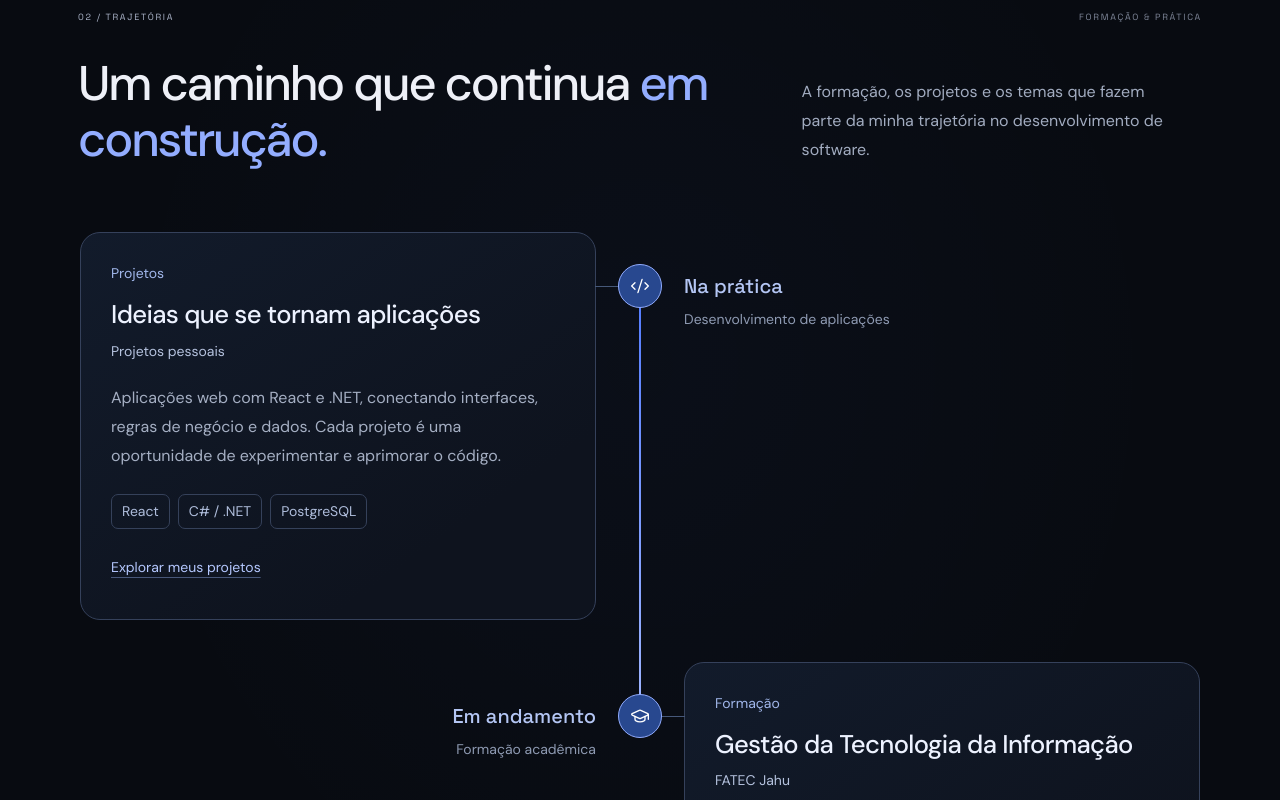
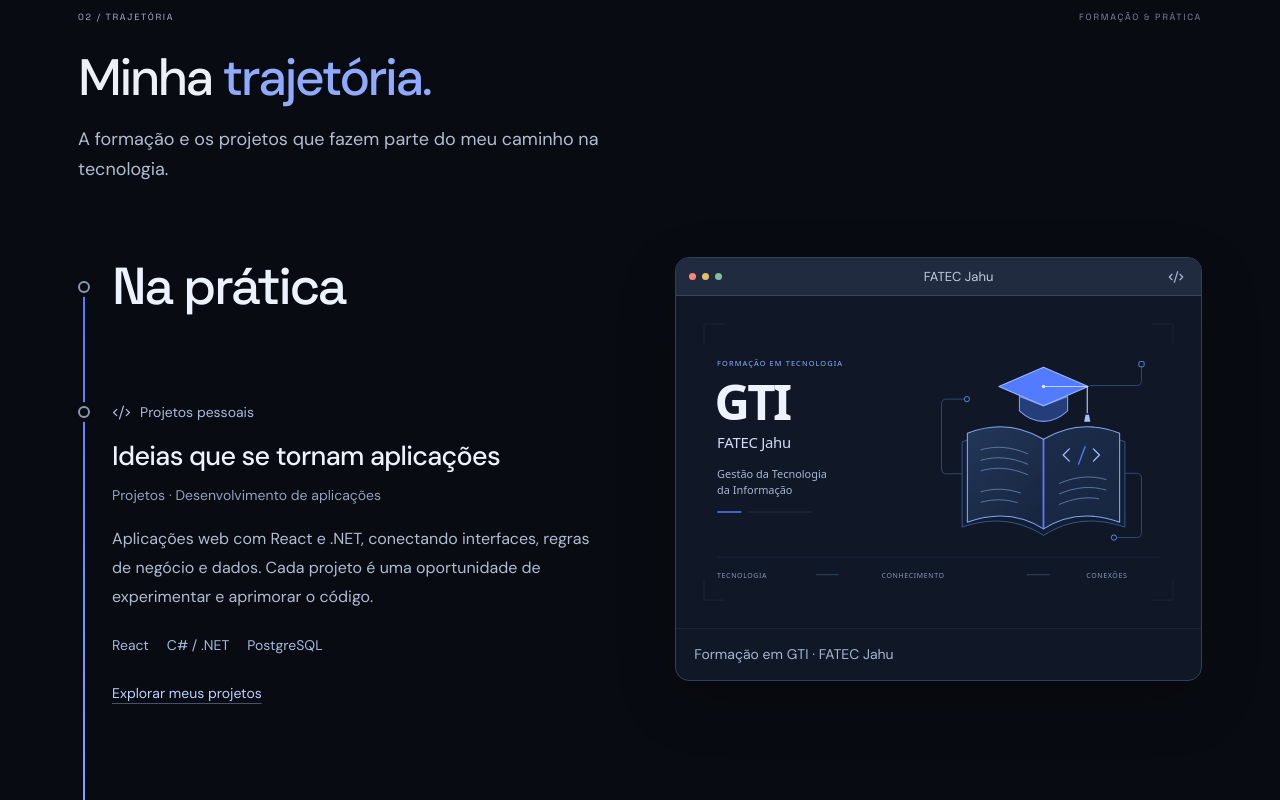
Before and after one commit to Matheus2306/Portfolio, a React (Vite) app: page / in a window 1280 px wide. Shown: the part 1480-2280 px from the top of the page. Built offline with nearby package versions, Linux system fonts and the light colour scheme.

Commit message:
feat: adapt trajectory to a sticky visual timeline

```diff
--- a/src/components/sections/Timeline.jsx
+++ b/src/components/sections/Timeline.jsx
@@ -1,5 +1,5 @@
-import { useRef } from "react";
-import { motion, useReducedMotion, useScroll, useTransform } from "motion/react";
+import { useEffect, useRef, useState } from "react";
+import { motion, useMotionValue, useReducedMotion } from "motion/react";
 import { Code2, GraduationCap, Layers3 } from "lucide-react";
 import { timelineMilestones } from "../../data/timeline";
 import Reveal from "../ui/Reveal";
@@ -11,63 +11,137 @@ const milestoneIcons = {
   architecture: Layers3,
 };
 
-function TimelineMilestone({ milestone, index, last, reduced }) {
-  const segmentRef = useRef(null);
-  const { scrollYProgress } = useScroll({
-    target: segmentRef,
-    offset: ["start 0.7", "end 0.7"],
-  });
-  const markerBackground = useTransform(
-    scrollYProgress,
-    [0, 0.08],
-    ["#101621", "#28488f"],
+function useTimelineReading(routeRef, reduced, count) {
+  const progress = useMotionValue(reduced ? 1 : 0);
+  const [activeIndex, setActiveIndex] = useState(0);
+  const [rail, setRail] = useState({ top: 0, height: 0 });
+
+  useEffect(() => {
+    const route = routeRef.current;
+    if (!route) return;
+
+    const points = Array.from(route.querySelectorAll(".timeline-point"));
+    const anchors = Array.from(route.querySelectorAll("[data-timeline-anchor] .timeline-point"));
+    if (!points.length) return;
+
+    let frame = 0;
+    let cancelled = false;
+    let currentIndex = -1;
+
+    const update = () => {
+      frame = 0;
+      if (cancelled) return;
+
+      const routeBox = route.getBoundingClientRect();
+      const first = points[0].getBoundingClientRect();
+      const last = points[points.length - 1].getBoundingClientRect();
+      const start = first.top + first.height / 2;
+      const end = last.top + last.height / 2;
+      const top = start - routeBox.top;
+      const height = Math.max(0, end - start);
+      const readingLine = window.innerHeight * 0.55;
+
+      setRail((previous) =>
+        Math.abs(previous.top - top) < 0.5 &&
+        Math.abs(previous.height - height) < 0.5
+          ? previous
+          : { top, height },
       );
-  const markerBorder = useTransform(
-    scrollYProgress,
-    [0, 0.08],
-    ["#46516b", "#91acff"],
-  );
-  const markerColor = useTransform(
-    scrollYProgress,
-    [0, 0.08],
-    ["#9aa9c8", "#ffffff"],
-  );
+      progress.set(reduced ? 1 : Math.max(0, Math.min(1, (readingLine - start) / (height || 1))));
+
+      // The image and the event highlight share the same reading line.
+      let nextIndex = 0;
+      for (let index = 0; index < anchors.length; index += 1) {
+        const point = anchors[index].getBoundingClientRect();
+        if (point.top + point.height / 2 > readingLine) break;
+        nextIndex = index;
+      }
+      if (nextIndex !== currentIndex) {
+        currentIndex = nextIndex;
+        setActiveIndex(nextIndex);
+      }
+    };
+
+    const schedule = () => {
+      if (!cancelled && !frame) frame = requestAnimationFrame(update);
+    };
+
+    const observer = new ResizeObserver(schedule);
+    observer.observe(route);
+    route.querySelectorAll(".timeline-period, .timeline-event").forEach((element) => observer.observe(element));
+    window.addEventListener("scroll", schedule, { passive: true });
+    window.addEventListener("resize", schedule);
+    document.fonts?.ready.then(schedule);
+    schedule();
+
+    return () => {
+      cancelled = true;
+      cancelAnimationFrame(frame);
+      observer.disconnect();
+      window.removeEventListener("scroll", schedule);
+      window.removeEventListener("resize", schedule);
+    };
+  }, [routeRef, reduced, count, progress]);
+
+  return { activeIndex, progress, rail };
+}
+
+function TimelineVisual({ milestone, active = true, preview = false }) {
+  const [imageFailed, setImageFailed] = useState(false);
   const Icon = milestoneIcons[milestone.icon] || Code2;
-  const headingId = `trajetoria-${milestone.id}-title`;
+  const media = milestone.media;
 
   return (
-    <li
-      className={`timeline-milestone${index % 2 ? " is-right" : ""}${last ? " is-last" : ""}`}
+    <figure
+      className={"timeline-window" + (preview ? " timeline-preview-slide" : "") + (active ? " is-visible" : "")}
+      aria-hidden={preview && !active ? true : undefined}
     >
-      <div className="timeline-segment" ref={segmentRef} aria-hidden="true">
-        <motion.span
-          className="timeline-segment-fill"
-          style={{ scaleY: reduced ? 1 : scrollYProgress }}
+      <div className="timeline-window-bar" aria-hidden="true">
+        <span className="timeline-window-controls"><i /><i /><i /></span>
+        <span>{milestone.subtitle}</span>
+        <span className="timeline-window-glyph"><Code2 size={16} /></span>
+      </div>
+      <div className="timeline-window-media">
+        {media?.src && !imageFailed ? (
+          <img
+            src={media.src}
+            alt={media.alt}
+            width="1200"
+            height="760"
+            loading={preview ? "eager" : "lazy"}
+            decoding="async"
+            onError={() => setImageFailed(true)}
           />
+        ) : (
+          <div className="timeline-visual-fallback">
+            <Icon size={52} strokeWidth={1.2} aria-hidden="true" />
+            <span>{milestone.subtitle}</span>
           </div>
-      <motion.span
-        className="timeline-marker"
-        aria-hidden="true"
-        style={
-          reduced
-            ? undefined
-            : {
-                backgroundColor: markerBackground,
-                borderColor: markerBorder,
-                color: markerColor,
+        )}
+      </div>
+      <figcaption>{media?.caption || milestone.title}</figcaption>
+    </figure>
+  );
 }
-        }
-      >
-        <Icon size={20} strokeWidth={1.6} />
-      </motion.span>
+
+function TimelineMilestone({ milestone, active }) {
+  const Icon = milestoneIcons[milestone.icon] || Code2;
+  const headingId = "trajetoria-" + milestone.id + "-title";
+
+  return (
+    <li className={"timeline-milestone" + (active ? " is-current" : "")}>
       <div className="timeline-period">
+        <span className="timeline-point" aria-hidden="true" />
         <span>{milestone.period}</span>
-        <span>{milestone.context}</span>
       </div>
-      <article className="timeline-card" aria-labelledby={headingId}>
-        <span className="timeline-category">{milestone.category}</span>
+      <article className="timeline-event" data-timeline-anchor aria-labelledby={headingId}>
+        <span className="timeline-point" aria-hidden="true" />
+        <div className="timeline-meta">
+          <Icon size={19} strokeWidth={1.6} aria-hidden="true" />
+          <span>{milestone.subtitle}</span>
+        </div>
         <h3 id={headingId}>{milestone.title}</h3>
-        <p className="timeline-subtitle">{milestone.subtitle}</p>
+        <p className="timeline-context">{milestone.category} · {milestone.context}</p>
         <p className="timeline-description">{milestone.description}</p>
         <ul className="timeline-tags" aria-label="Temas deste marco" role="list">
           {milestone.tags.map((tag) => <li key={tag}>{tag}</li>)}
@@ -77,13 +151,22 @@ function TimelineMilestone({ milestone, index, last, reduced }) {
             {milestone.link.label}
           </a>
         )}
+        <div className="timeline-inline">
+          <TimelineVisual milestone={milestone} />
+        </div>
       </article>
     </li>
   );
 }
 
 export default function Timeline() {
+  const routeRef = useRef(null);
   const reduced = useReducedMotion();
+  const { activeIndex, progress, rail } = useTimelineReading(
+    routeRef,
+    reduced,
+    timelineMilestones.length,
+  );
 
   return (
     <section
@@ -96,25 +179,37 @@ export default function Timeline() {
         <span>FORMAÇÃO & PRÁTICA</span>
       </div>
       <Reveal className="timeline-heading">
-        <h2 id="timeline-heading">
-          Um caminho que continua <span>em construção.</span>
-        </h2>
-        <p>
-          A formação, os projetos e os temas que fazem parte da minha trajetória
-          no desenvolvimento de software.
-        </p>
+        <h2 id="timeline-heading">Minha <span>trajetória.</span></h2>
+        <p>A formação e os projetos que fazem parte do meu caminho na tecnologia.</p>
       </Reveal>
+      <div className="timeline-layout">
+        <div className="timeline-route" ref={routeRef}>
+          <div className="timeline-rail" aria-hidden="true" style={rail}>
+            <motion.span className="timeline-rail-fill" style={{ scaleY: progress }} />
+          </div>
           <ul className="timeline-list" aria-label="Marcos da minha trajetória" role="list">
             {timelineMilestones.map((milestone, index) => (
               <TimelineMilestone
                 key={milestone.id}
                 milestone={milestone}
-            index={index}
-            last={index === timelineMilestones.length - 1}
-            reduced={reduced}
+                active={index === activeIndex}
               />
             ))}
           </ul>
+        </div>
+        <div className="timeline-preview" aria-label="Visual do marco em leitura">
+          <div className="timeline-preview-slides">
+            {timelineMilestones.map((milestone, index) => (
+              <TimelineVisual
+                key={milestone.id}
+                milestone={milestone}
+                active={index === activeIndex}
+                preview
+              />
+            ))}
+          </div>
+        </div>
+      </div>
     </section>
   );
 }
--- a/src/data/timeline.js
+++ b/src/data/timeline.js
@@ -2,9 +2,8 @@ import { projects } from "../data.js";
 
 const orbis = projects.find((project) => project.name === "Orbis Commerce");
 
-// These labels describe current milestones, not an inferred chronology.
-// Replace `period` with real dates when they are supplied, for example
-// "2024 — atual". Keep the list in the reading order you want to present.
+// Keep the supplied milestone order and labels. Replace period only with real dates.
+// media supplies the image, accessible alternative and caption for the scroll preview.
 export const timelineMilestones = [
   {
     id: "projetos",
@@ -18,6 +17,11 @@ export const timelineMilestones = [
       "Aplicações web com React e .NET, conectando interfaces, regras de negócio e dados. Cada projeto é uma oportunidade de experimentar e aprimorar o código.",
     tags: ["React", "C# / .NET", "PostgreSQL"],
     link: { href: "#projetos", label: "Explorar meus projetos" },
+    media: {
+      src: orbis?.image || null,
+      alt: "Visual do projeto Orbis Commerce.",
+      caption: "Orbis Commerce · projeto pessoal",
+    },
   },
   {
     id: "formacao",
@@ -30,5 +34,10 @@ export const timelineMilestones = [
     description:
       "Minha formação conecta tecnologia, gestão e modelagem de processos à compreensão dos problemas que o software precisa resolver.",
     tags: ["Tecnologia", "Gestão", "Processos"],
+    media: {
+      src: "/images/timeline-education.svg",
+      alt: "Ilustração de livro e capelo representando a formação em GTI na FATEC Jahu.",
+      caption: "Formação em GTI · FATEC Jahu",
+    },
   },
 ];
--- a/src/styles/timeline.css
+++ b/src/styles/timeline.css
@@ -1,157 +1,116 @@
 .timeline-section {
+  --timeline-gutter: 34px;
+  --timeline-preview-top: clamp(130px, 30svh, 280px);
   padding-top: 92px;
-  padding-bottom: 108px;
+  padding-bottom: 96px;
   border-bottom: 1px solid var(--line);
-  background: radial-gradient(ellipse at 50% 38%, #527bff08, transparent 58%), #080b11;
+  background: #080b11;
 }
 
-.timeline-heading {
-  display: grid;
-  grid-template-columns: minmax(0, 1.35fr) minmax(0, 0.8fr);
-  align-items: end;
-  gap: 48px;
-  margin-top: 32px;
-}
+.timeline-heading { margin-top: 24px; }
 
 .timeline-heading h2 {
-  max-width: 650px;
-  font-size: clamp(2rem, 3.8vw, 3.5rem);
-  line-height: 1.15;
+  font-size: clamp(2.25rem, 4vw, 3.5rem);
+  line-height: 1.16;
   letter-spacing: -0.045em;
 }
 
-.timeline-heading h2 span { color: #93adff; }
+.timeline-heading h2 span { color: #8faaff; }
 
 .timeline-heading > p {
-  max-width: 370px;
-  padding-bottom: 4px;
-  color: #a2acc0;
-  font-size: 1rem;
-  line-height: 1.8;
+  max-width: 580px;
+  margin-top: 16px;
+  color: #b2bdd1;
+  font-size: 1.125rem;
+  line-height: 1.7;
 }
 
-.timeline-list {
-  max-width: 1120px;
-  margin: 64px auto 0;
-  padding: 0;
-  list-style: none;
+.timeline-layout { margin-top: 60px; }
+.timeline-route { position: relative; min-width: 0; }
+.timeline-list { margin: 0; padding: 0; list-style: none; }
+
+.timeline-rail {
+  position: absolute;
+  left: 5px;
+  width: 2px;
+  background: #53617a;
+}
+
+.timeline-rail-fill {
+  position: absolute;
+  inset: 0;
+  transform-origin: center top;
+  background: linear-gradient(to bottom, #527bff, #9ab3ff);
 }
 
 .timeline-milestone {
   position: relative;
-  display: grid;
-  grid-template-columns: minmax(0, 1fr) 88px minmax(0, 1fr);
-  align-items: start;
-  padding-bottom: 42px;
+  padding: 0 0 70px var(--timeline-gutter);
+  min-width: 0;
 }
 
-.timeline-milestone.is-last { padding-bottom: 0; }
+.timeline-milestone:last-child { padding-bottom: 0; }
 
-.timeline-segment {
-  position: absolute;
-  top: 54px;
-  bottom: -54px;
-  left: calc(50% - 1px);
-  width: 2px;
-  background: #344463;
+.timeline-period {
+  position: relative;
+  margin-bottom: 34px;
+  color: #edf2ff;
+  font: 500 clamp(2rem, 5vw, 3.25rem)/1.15 "Space Grotesk", sans-serif;
+  letter-spacing: -0.045em;
+  overflow-wrap: anywhere;
 }
 
-.timeline-segment-fill {
+.timeline-point {
   position: absolute;
-  inset: 0;
-  transform-origin: center top;
-  background: linear-gradient(to bottom, #527bff, #a0b6ff);
+  z-index: 1;
+  left: calc(-1 * var(--timeline-gutter));
+  width: 12px;
+  height: 12px;
+  border: 2px solid #8b98b2;
+  border-radius: 50%;
+  background: #080b11;
+  box-shadow: 0 0 0 4px #080b11;
+  transition: border-color 240ms ease, background-color 240ms ease;
 }
 
-/* The last segment remains measurable for its marker but draws no extra tail. */
-.timeline-milestone.is-last .timeline-segment { visibility: hidden; }
+.timeline-period .timeline-point { top: calc(0.575em - 6px); }
+.timeline-event > .timeline-point { top: calc(0.7rem - 6px); }
+.timeline-milestone.is-current .timeline-point { border-color: #9ab3ff; }
 
-.timeline-marker {
-  position: absolute;
-  z-index: 1;
-  top: 32px;
-  left: calc(50% - 22px);
-  display: grid;
-  place-items: center;
-  width: 44px;
-  height: 44px;
-  border: 1px solid #46516b;
-  border-radius: 50%;
-  background: #101621;
-  color: #9aa9c8;
-}
+.timeline-event { position: relative; min-width: 0; }
 
-.timeline-period {
-  grid-column: 3;
-  grid-row: 1;
+.timeline-meta {
   display: flex;
-  flex-direction: column;
-  gap: 8px;
-  padding-top: 40px;
-  text-align: left;
-}
-
-.timeline-period > span:first-child {
-  color: #b4c6f4;
-  font: 500 1.25rem/1.4 "Space Grotesk", sans-serif;
-}
-
-.timeline-period > span:last-child {
-  color: #8f9bb3;
+  align-items: center;
+  gap: 9px;
+  color: #a8b9dd;
   font-size: 0.875rem;
   line-height: 1.6;
 }
 
-.timeline-card {
-  position: relative;
-  grid-column: 1;
-  grid-row: 1;
-  min-width: 0;
-  padding: 28px 30px 30px;
-  border: 1px solid #35415b;
-  border-radius: 20px;
-  background: linear-gradient(145deg, #121b2b, #0e131e 75%);
-  transition: border-color 220ms ease;
-}
+.timeline-meta svg { flex-shrink: 0; }
+.timeline-milestone.is-current .timeline-meta { color: #c3d2ff; }
 
-.timeline-card::before {
-  content: "";
-  position: absolute;
-  top: 53px;
-  left: 100%;
-  width: 44px;
-  height: 1px;
-  background: #465879;
-}
-
-.timeline-card:hover,
-.timeline-card:focus-within { border-color: #7895df; }
-
-.timeline-category {
-  color: #a1b7eb;
-  font-size: 0.875rem;
-  line-height: 1.6;
-}
-
-.timeline-card h3 {
-  margin-top: 13px;
-  color: #edf2ff;
-  font-size: clamp(1.375rem, 2vw, 1.75rem);
+.timeline-event h3 {
+  margin-top: 16px;
+  color: #eef2fb;
+  font-size: clamp(1.375rem, 2.1vw, 1.875rem);
   line-height: 1.3;
   letter-spacing: -0.025em;
   overflow-wrap: anywhere;
 }
 
-.timeline-subtitle {
-  margin-top: 8px;
-  color: #b5c2de;
+.timeline-context {
+  margin-top: 10px;
+  color: #93a2bf;
   font-size: 0.875rem;
-  line-height: 1.6;
+  line-height: 1.65;
 }
 
 .timeline-description {
-  margin-top: 22px;
-  color: #a5afc3;
+  max-width: 520px;
+  margin-top: 18px;
+  color: #b1bdd3;
   font-size: 1rem;
   line-height: 1.8;
 }
@@ -159,20 +118,16 @@
 .timeline-tags {
   display: flex;
   flex-wrap: wrap;
-  gap: 8px;
-  margin: 24px 0 0;
+  gap: 8px 18px;
+  margin: 22px 0 0;
   padding: 0;
   list-style: none;
 }
 
 .timeline-tags li {
-  max-width: 100%;
-  padding: 5px 10px;
-  border: 1px solid #35415a;
-  border-radius: 7px;
-  color: #afbddb;
+  color: #a6b8de;
   font-size: 0.875rem;
-  line-height: 1.6;
+  line-height: 1.7;
   overflow-wrap: anywhere;
 }
 
@@ -181,8 +136,8 @@
   align-items: center;
   min-height: 44px;
   max-width: 100%;
-  margin-top: 16px;
-  color: #b5c8ff;
+  margin-top: 14px;
+  color: #bfd0ff;
   font-size: 0.875rem;
   line-height: 1.6;
   text-decoration: underline;
@@ -192,38 +147,138 @@
 }
 
 .timeline-link:hover { color: #fff; text-decoration-color: currentColor; }
+.timeline-inline { max-width: 680px; margin-top: 28px; }
+.timeline-preview { display: none; }
 
-.timeline-milestone.is-right .timeline-card { grid-column: 3; }
-.timeline-milestone.is-right .timeline-card::before { left: auto; right: 100%; }
-.timeline-milestone.is-right .timeline-period { grid-column: 1; text-align: right; }
+.timeline-window {
+  margin: 0;
+  min-width: 0;
+  overflow: hidden;
+  border: 1px solid #33405a;
+  border-radius: 14px;
+  background: #101827;
+  box-shadow: 0 20px 60px #0003;
+}
+
+.timeline-window-bar {
+  display: grid;
+  grid-template-columns: 60px minmax(0, 1fr) 20px;
+  align-items: center;
+  gap: 10px;
+  min-height: 38px;
+  padding: 8px 13px;
+  border-bottom: 1px solid #37445e;
+  background: #202b40;
+}
+
+.timeline-window-bar > span:nth-child(2) {
+  overflow: hidden;
+  color: #c1cbe0;
+  font-size: 0.8125rem;
+  line-height: 1.5;
+  text-align: center;
+  text-overflow: ellipsis;
+  white-space: nowrap;
+}
+
+.timeline-window-controls { display: flex; align-items: center; gap: 6px; }
+.timeline-window-controls i { display: block; width: 7px; height: 7px; border-radius: 50%; }
+.timeline-window-controls i:nth-child(1) { background: #ff827b; }
+.timeline-window-controls i:nth-child(2) { background: #e5bd66; }
+.timeline-window-controls i:nth-child(3) { background: #83bf9a; }
+.timeline-window-glyph { display: flex; color: #a1b0cc; }
+
+.timeline-window-media {
+  display: grid;
+  place-items: center;
+  width: 100%;
+  aspect-ratio: 1200 / 760;
+  overflow: hidden;
+  background: #101827;
+}
+
+.timeline-window-media img {
+  width: 100%;
+  height: 100%;
+  min-height: 0;
+  object-fit: contain;
+}
+
+.timeline-visual-fallback {
+  display: flex;
+  flex-direction: column;
+  align-items: center;
+  justify-content: center;
+  gap: 22px;
+  padding: 30px;
+  color: #a8beff;
+  text-align: center;
+  font-size: 1.25rem;
+}
+
+.timeline-window figcaption {
+  padding: 14px 18px;
+  border-top: 1px solid #ffffff0d;
+  color: #a6b5d0;
+  font-size: 0.875rem;
+  line-height: 1.6;
+}
+
+@media (min-width: 1000px) and (min-height: 760px) and (prefers-reduced-motion: no-preference) {
+  .timeline-layout {
+    display: grid;
+    grid-template-columns: minmax(0, 1fr) minmax(0, 1fr);
+    align-items: start;
+    gap: clamp(40px, 5.5vw, 92px);
+    margin-top: 72px;
+  }
+  .timeline-milestone { min-height: 620px; padding-bottom: 120px; }
+  .timeline-milestone:last-child { min-height: 560px; padding-bottom: 72px; }
+  .timeline-period { margin-bottom: 84px; }
+  .timeline-inline { display: none; }
+  .timeline-preview {
+    display: block;
+    position: sticky;
+    top: var(--timeline-preview-top);
+    min-width: 0;
+    align-self: start;
+  }
+  .timeline-preview-slides { display: grid; }
+  .timeline-preview-slide {
+    grid-area: 1 / 1;
+    opacity: 0;
+    visibility: hidden;
+    pointer-events: none;
+    transition: opacity 360ms ease, visibility 0s 360ms;
+  }
+  .timeline-preview-slide.is-visible {
+    opacity: 1;
+    visibility: visible;
+    transition: opacity 360ms ease, visibility 0s;
+  }
+  .timeline-preview .timeline-window-media {
+    max-height: calc(100svh - var(--timeline-preview-top) - 120px);
+  }
+}
 
 @media (max-width: 899px) {
-  .timeline-section { padding-top: 70px; padding-bottom: 76px; }
-  .timeline-heading { grid-template-columns: 1fr; gap: 22px; }
-  .timeline-heading > p { max-width: 560px; }
-  .timeline-list { margin-top: 44px; max-width: 640px; }
-  .timeline-milestone { grid-template-columns: 56px minmax(0, 1fr); row-gap: 16px; padding-bottom: 36px; }
-  .timeline-segment { left: 18px; top: 21px; bottom: -21px; }
-  .timeline-marker { left: 0; top: 2px; width: 38px; height: 38px; }
-  .timeline-period,
-  .timeline-milestone.is-right .timeline-period { grid-column: 2; grid-row: 1; padding-top: 3px; gap: 2px; text-align: left; }
-  .timeline-card,
-  .timeline-milestone.is-right .timeline-card { grid-column: 2; grid-row: 2; padding: 24px; }
-  .timeline-card::before { display: none; }
+  .timeline-section { padding-top: 70px; padding-bottom: 72px; }
+  .timeline-layout { margin-top: 40px; }
+  .timeline-heading > p { font-size: 1rem; }
 }
 
 @media (max-width: 420px) {
-  .timeline-milestone { grid-template-columns: 44px minmax(0, 1fr); }
-  .timeline-card,
-  .timeline-milestone.is-right .timeline-card { padding: 20px 18px; border-radius: 15px; }
-  .timeline-card h3 { font-size: 1.375rem; }
-  .timeline-period > span:first-child { font-size: 1.125rem; }
-  .timeline-tags li { padding: 4px 7px; }
+  .timeline-section { --timeline-gutter: 27px; }
+  .timeline-milestone { padding-bottom: 56px; }
+  .timeline-window { border-radius: 10px; }
+  .timeline-window-bar { grid-template-columns: 36px minmax(0, 1fr) 16px; padding-inline: 9px; gap: 6px; }
+  .timeline-window-controls { gap: 4px; }
+  .timeline-window-controls i { width: 6px; height: 6px; }
+  .timeline-window figcaption { padding: 12px; }
 }
 
 @media (prefers-reduced-motion: reduce) {
   .timeline-heading { opacity: 1 !important; transform: none !important; }
-  .timeline-segment-fill { transform: scaleY(1) !important; }
-  .timeline-marker { background: #28488f !important; border-color: #91acff !important; color: #fff !important; }
-  .timeline-card { transition: none; }
+  .timeline-rail-fill { transform: scaleY(1) !important; }
+  .timeline-point { border-color: #9ab3ff; transition: none; }
 }
```
Also changed, not shown: public/images/timeline-education.svg (added), 1 other file (tests, documents, lock files or other folders). Lines whose indentation alone changed are shown as unchanged.
